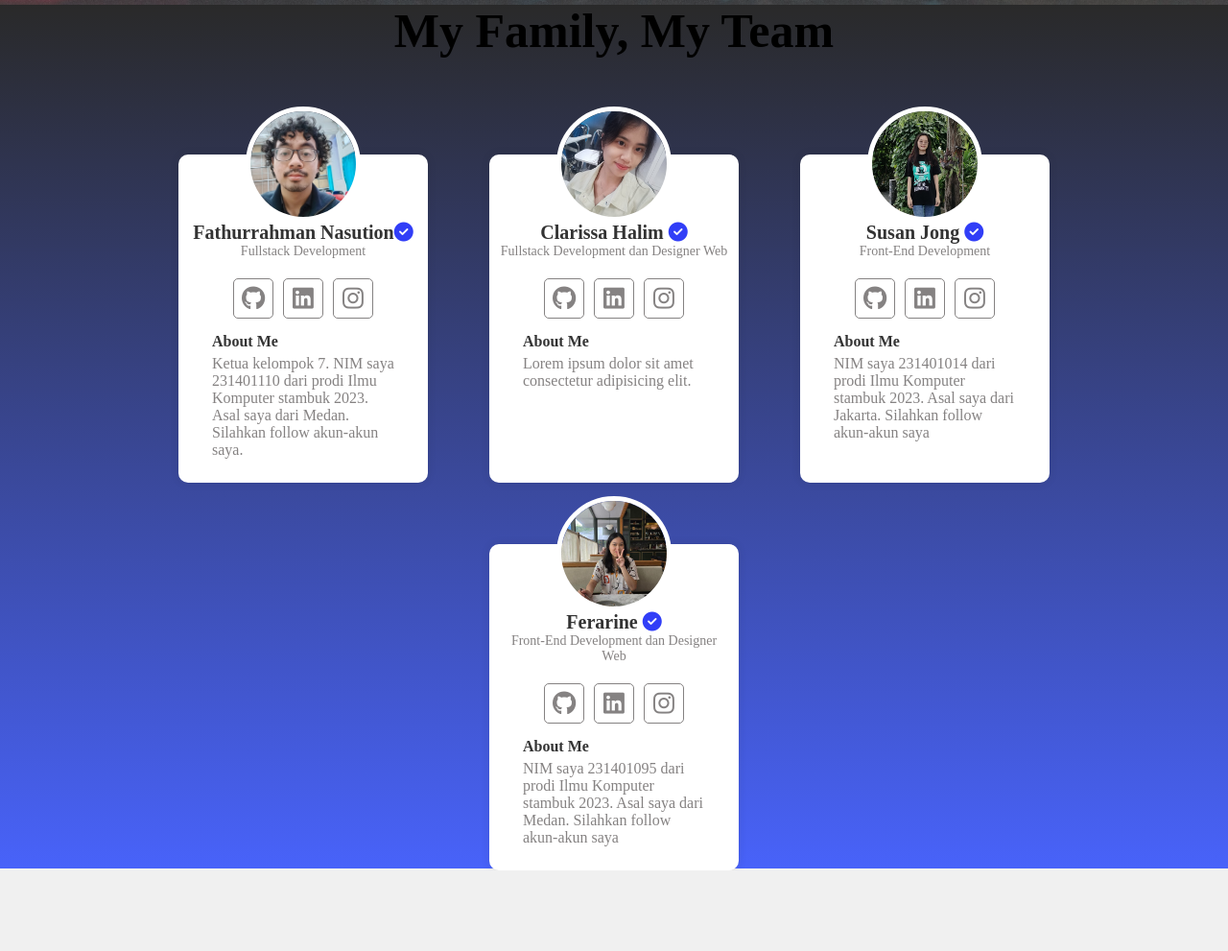
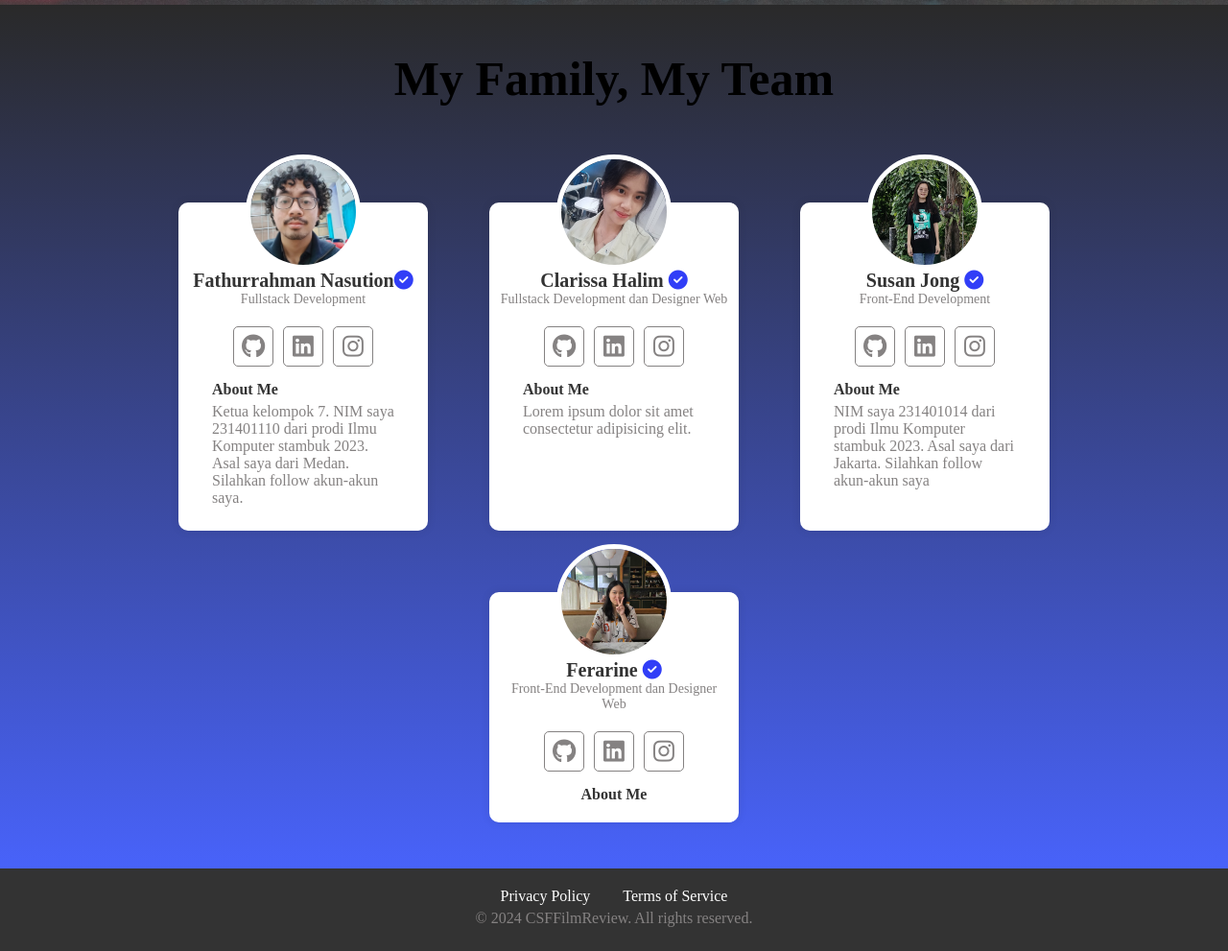
Before and after one commit to susanjong/CSFFilmReview_Website, a plain HTML site: page PROJEK AKHIR_PEMWEB/PROJEK PEMWEB AKHIR/homepage/index.html in a window 1280 px wide. Shown: the part 883-1874 px from the top of the page at 96% size. Before the commit the page ends 1790 px from the top, so only its background shows below. Drawn offline with Linux system fonts and the light colour scheme; files whose address does not match are found by name.

Commit message:
adding footer

```diff
--- a/PROJEK AKHIR_PEMWEB/PROJEK PEMWEB AKHIR/homepage/index.html
+++ b/PROJEK AKHIR_PEMWEB/PROJEK PEMWEB AKHIR/homepage/index.html
@@ -5,6 +5,7 @@
   <meta name="viewport" content="width=device-width, initial-scale=1.0">
   <title>Homepage</title>
   <link rel="stylesheet" href="homepage.css"/>
+  <link rel="stylesheet" href="/footer.css"/>
   <link rel="stylesheet" href="https://cdnjs.cloudflare.com/ajax/libs/font-awesome/6.6.0/css/all.min.css"/>
 </head>
 <body>
@@ -81,9 +82,20 @@
         <a href="https://www.linkedin.com/in/ferarine-chang-ab5782280/" class="soc-icon"><i class="fa-brands fa-linkedin"></i></a>
         <a href="https://www.instagram.com/changferarine/" class="soc-icon"><i class="fa-brands fa-instagram"></i></a>
     </div>
-    <div class="about-section">
+      <div class="about-section">
         <span class="subtitle">About Me</span>
-        <p>NIM saya 231401095 dari prodi Ilmu Komputer stambuk 2023. Asal saya dari Medan. Silahkan follow akun-akun saya</p>
+      </div>
+    </div>
+  </div>
+</div>
+
+<script>
+  fetch('/footer.html')
+    .then(response => response.text())
+    .then(data => {
+      document.body.insertAdjacentHTML('beforeend', data);
+    });
+</script>
 
 </body>
 </html>
--- /dev/null
+++ b/footer.css
@@ -0,0 +1,26 @@
+footer {
+    background-color: #333;
+    color: white;
+    text-align: center;
+    padding: 20px 0;
+    width: 100%;
+    margin: 0;
+    position: relative;
+}
+
+.footer-container {
+    max-width: 1200px;
+    margin: 0 auto;
+    padding: 0 20px;
+}
+
+.footer-links a {
+    color: white;
+    margin: 0 15px;
+    text-decoration: none;
+}
+
+.footer-links a:hover,
+.footer-socials .soc-icon:hover {
+    color: #ff6347;
+}
--- /dev/null
+++ b/footer.html
@@ -0,0 +1,22 @@
+<!DOCTYPE html>
+<html lang="en">
+<head>
+    <meta charset="UTF-8">
+    <meta name="viewport" content="width=device-width, initial-scale=1.0">
+    <link rel="stylesheet" href="footer.css">
+    <title>Document</title>
+</head>
+<body>
+
+    <footer>
+        <div class="footer-container">
+          <div class="footer-links">
+            <a href="#">Privacy Policy</a>
+            <a href="#">Terms of Service</a>
+          </div>
+          <p>&copy; 2024 CSFFilmReview. All rights reserved.</p>
+        </div>
+      </footer>
+
+</body>
+</html>
```
